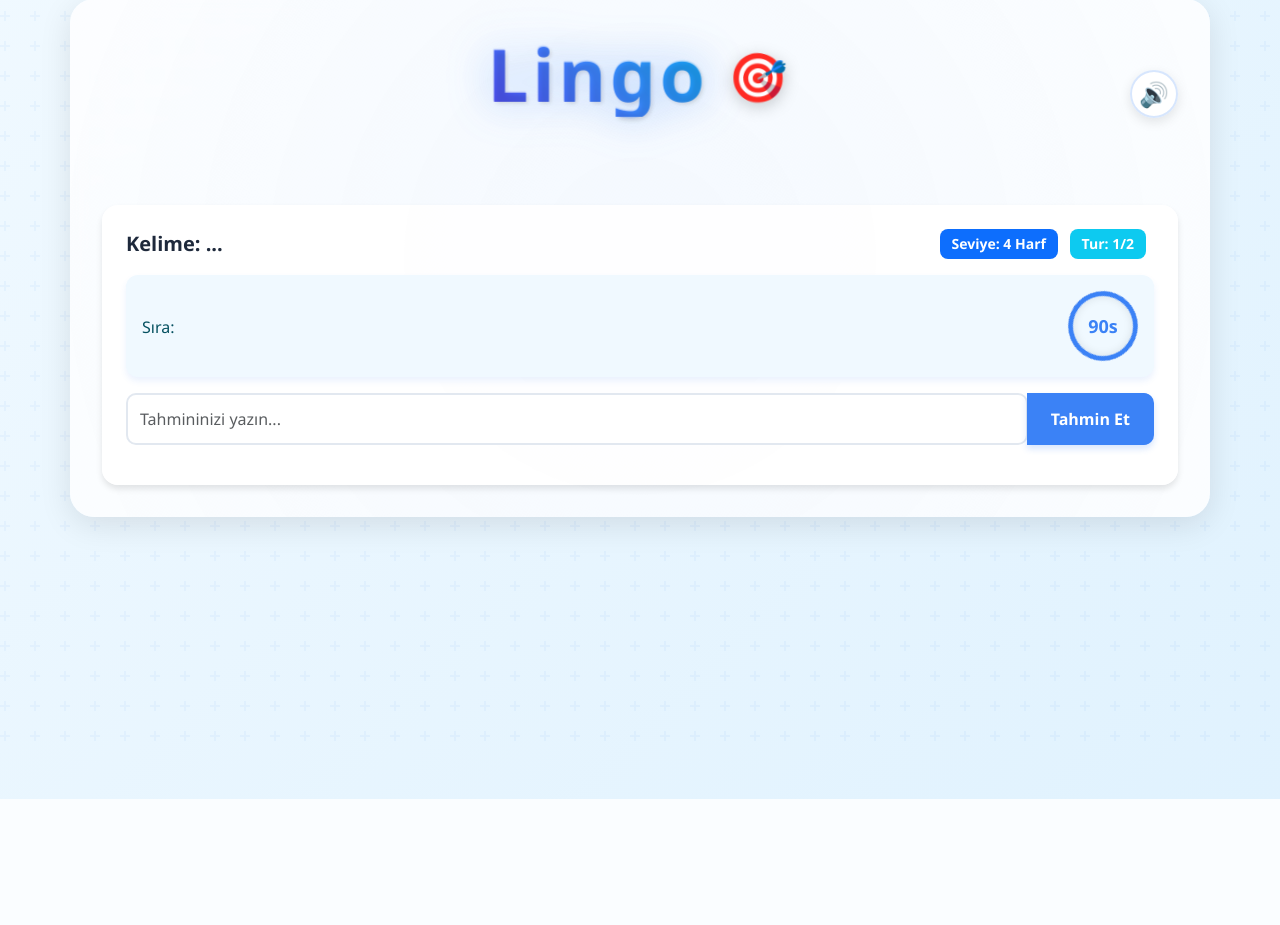
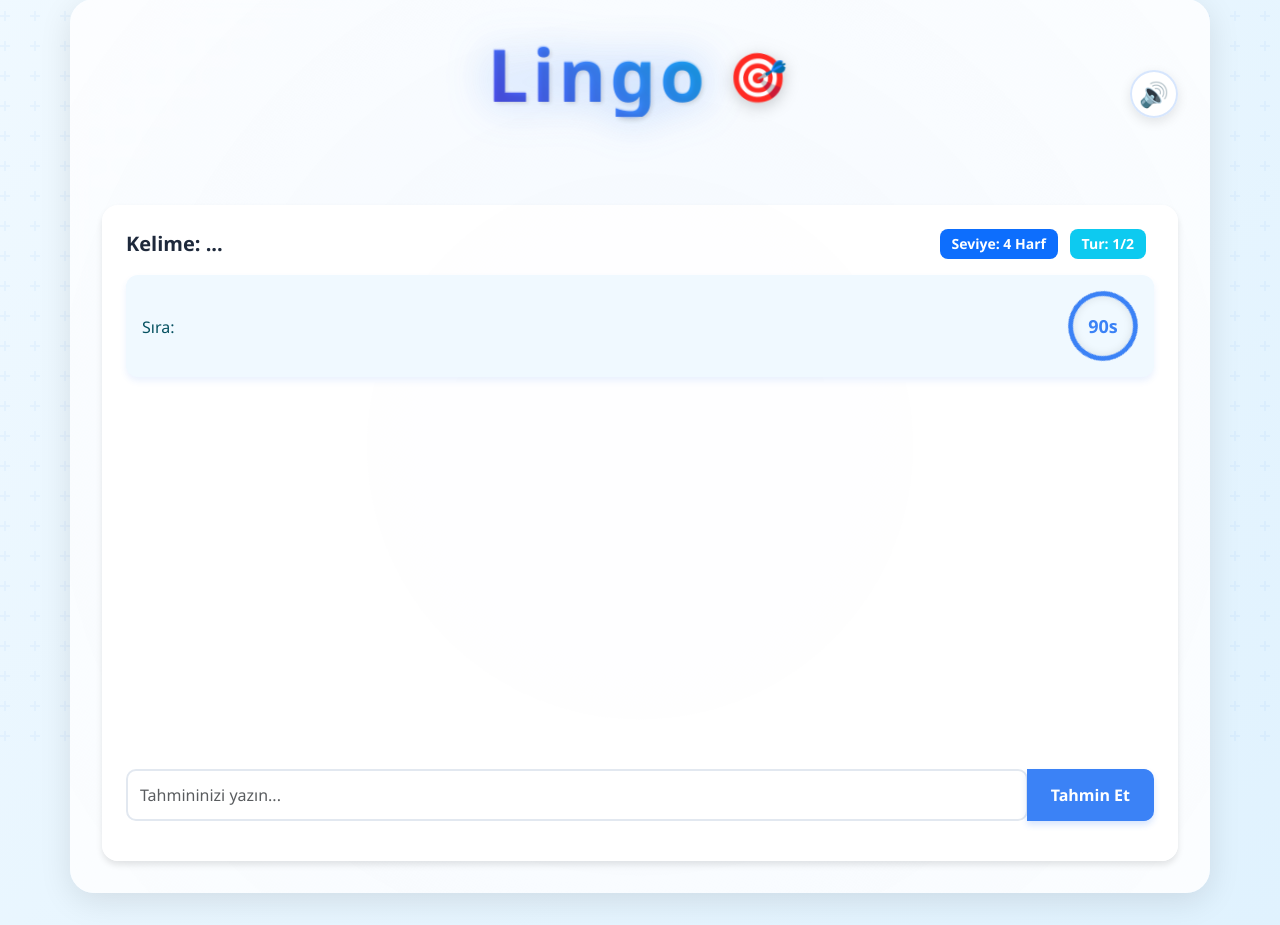
Before and after one commit to KemalTemel/Lingo_Game, a Flask app: page /oyun in a window 1280 px wide. Shown: the part 49-974 px from the top of the page. Before the commit the page ends 848 px from the top, so only its background shows below. Run offline with Flask 2, Linux system fonts and the light colour scheme; some libraries are stand-ins or nearby versions.

Commit message:
Update style.css

```diff
--- a/static/style.css
+++ b/static/style.css
@@ -75,6 +75,12 @@ body::before {
     justify-content: center;
     gap: 8px;
     margin-bottom: 8px;
+    opacity: 1;
+    transition: opacity 0.3s ease;
+}
+
+.tahmin-satiri.bos {
+    opacity: 0.5;
 }
 
 .harf {
@@ -835,3 +841,17 @@ body::before {
         opacity: 1;
     }
 }
+
+.tahmin-alani {
+    position: relative;
+    margin-top: 20px;
+}
+
+#tahminler {
+    display: flex;
+    flex-direction: column;
+    align-items: center;
+    gap: 8px;
+    margin-bottom: 20px;
+    min-height: 360px; /* 6 satır için minimum yükseklik */
+}
```
